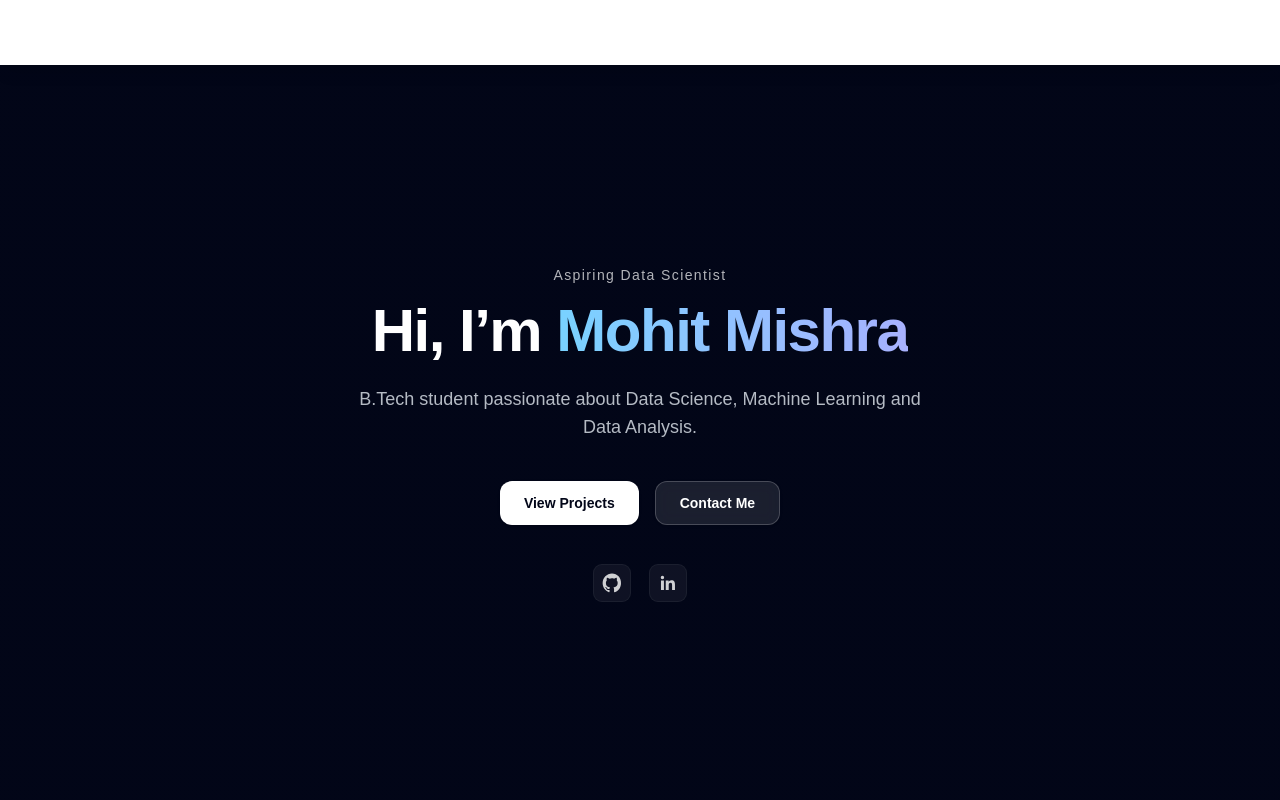
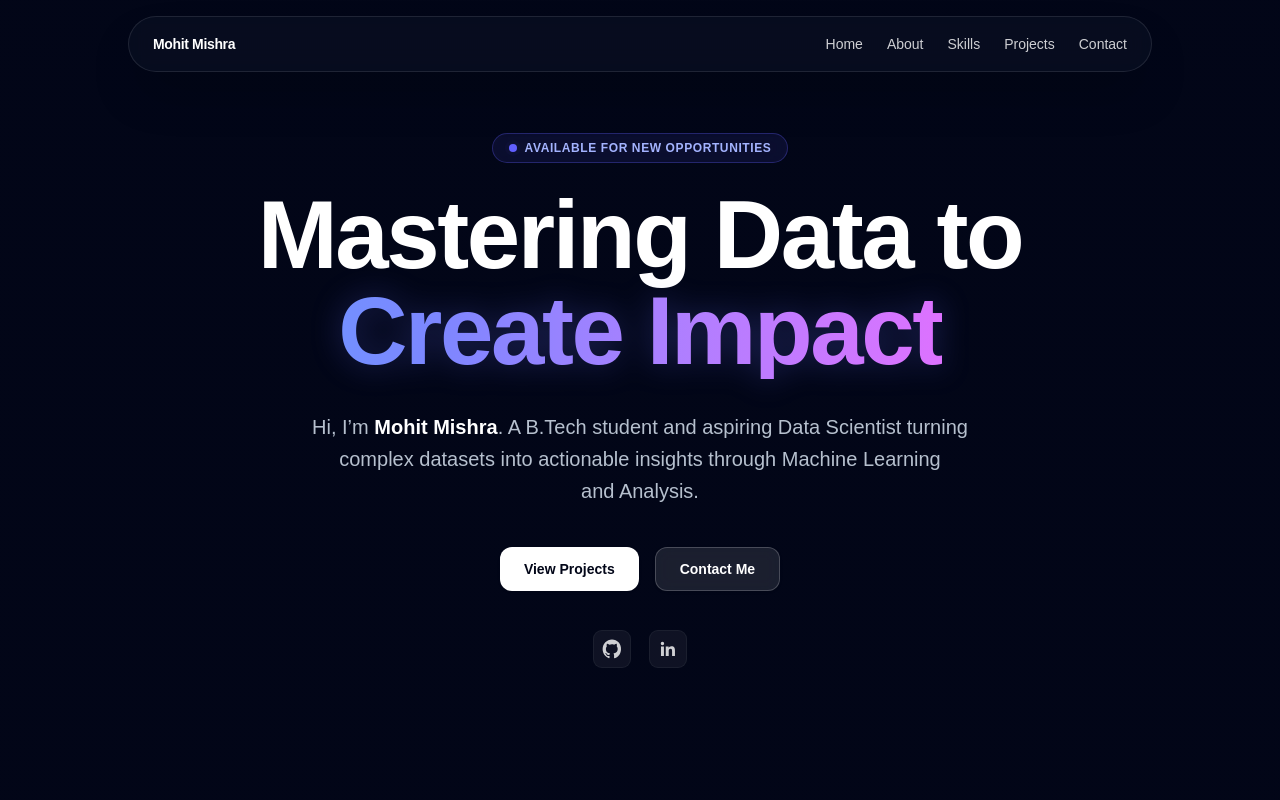
Before and after one commit to mohitmishra8921/portfolio, a Next.js app: page / in a window 1280 px wide. Shown: the top 800 px of the page. Built offline with nearby package versions, Linux system fonts and the light colour scheme.

Commit message:
new upload

```diff
--- a/components/About.jsx
+++ b/components/About.jsx
@@ -1,3 +1,5 @@
+"use client";
+
 import Image from "next/image";
 import { motion } from "framer-motion";
 
--- a/components/Footer.jsx
+++ b/components/Footer.jsx
@@ -1,9 +1,19 @@
+"use client";
+
+import { motion } from "framer-motion";
+
 export default function Footer() {
   const year = new Date().getFullYear();
 
   return (
     <footer className="border-t border-white/10 bg-slate-950 px-4 py-10">
-      <div className="mx-auto flex w-full max-w-6xl flex-col items-center justify-center gap-4 text-center">
+      <motion.div
+        initial={{ opacity: 0, y: 12 }}
+        whileInView={{ opacity: 1, y: 0 }}
+        viewport={{ once: true, amount: 0.2 }}
+        transition={{ duration: 0.6, ease: [0.22, 1, 0.36, 1] }}
+        className="mx-auto flex w-full max-w-6xl flex-col items-center justify-center gap-4 text-center"
+      >
         <div>
           <p className="text-base font-semibold text-white">Mohit Mishra</p>
           <p className="mt-1 text-sm text-slate-300">Aspiring Data Scientist</p>
@@ -48,7 +58,7 @@ export default function Footer() {
         <p className="text-xs text-slate-400">
           © {year} Mohit Mishra. All rights reserved.
         </p>
-      </div>
+      </motion.div>
     </footer>
   );
 }
--- a/components/Hero.jsx
+++ b/components/Hero.jsx
@@ -15,29 +15,56 @@ export default function Hero() {
     () => ({
       background: { color: { value: "transparent" } },
       fullScreen: { enable: false },
-      fpsLimit: 60,
+      fpsLimit: 120,
       detectRetina: true,
       particles: {
-        number: { value: 48, density: { enable: true, area: 900 } },
-        color: { value: ["#7dd3fc", "#a5b4fc", "#f0abfc"] },
-        opacity: { value: 0.35 },
-        size: { value: { min: 1, max: 3 } },
-        move: { enable: true, speed: 0.6, direction: "none", outModes: "out" },
+        number: { value: 80, density: { enable: true, area: 800 } },
+        color: { value: ["#7dd3fc", "#a5b4fc", "#f0abfc", "#6366f1"] },
+        opacity: {
+          value: { min: 0.1, max: 0.5 },
+          animation: {
+            enable: true,
+            speed: 1,
+            minimumValue: 0.1,
+          },
+        },
+        size: {
+          value: { min: 1, max: 3 },
+          animation: {
+            enable: true,
+            speed: 2,
+            minimumValue: 1,
+          },
+        },
+        move: {
+          enable: true,
+          speed: { min: 0.1, max: 1 },
+          direction: "none",
+          random: true,
+          straight: false,
+          outModes: "out",
+        },
         links: {
           enable: true,
-          distance: 140,
+          distance: 150,
           color: "#ffffff",
-          opacity: 0.08,
+          opacity: 0.1,
           width: 1,
+          triangles: {
+            enable: true,
+            opacity: 0.02,
+          },
         },
       },
       interactivity: {
         events: {
-          onHover: { enable: true, mode: "repulse" },
+          onHover: { enable: true, mode: "grab" },
+          onClick: { enable: true, mode: "push" },
           resize: true,
         },
         modes: {
-          repulse: { distance: 120, duration: 0.2 },
+          grab: { distance: 200, links: { opacity: 0.2 } },
+          push: { quantity: 4 },
         },
       },
     }),
@@ -47,13 +74,18 @@ export default function Hero() {
   return (
     <section
       id="home"
-      className="relative flex min-h-[calc(100vh-4rem)] items-center justify-center overflow-hidden px-4"
+      className="relative flex min-h-screen items-center justify-center overflow-hidden px-4"
     >
-      <div className="absolute inset-0 -z-10 bg-gradient-to-b from-slate-950 via-slate-950 to-slate-900" />
+      <div className="absolute inset-0 -z-10 bg-slate-950" />
 
-      <div className="pointer-events-none absolute inset-0 -z-10 opacity-70">
-        <div className="absolute -top-24 left-1/2 h-[30rem] w-[30rem] -translate-x-1/2 rounded-full bg-gradient-to-r from-sky-500/25 via-indigo-500/25 to-fuchsia-500/25 blur-3xl" />
-        <div className="absolute -bottom-28 right-[-6rem] h-[24rem] w-[24rem] rounded-full bg-gradient-to-tr from-emerald-500/15 via-cyan-500/15 to-sky-500/15 blur-3xl" />
+      {/* Background Mesh/Grid Effect */}
+      <div className="absolute inset-0 -z-10 bg-[linear-gradient(to_right,#1e293b_1px,transparent_1px),linear-gradient(to_bottom,#1e293b_1px,transparent_1px)] bg-[size:4rem_4rem] [mask-image:radial-gradient(ellipse_60%_50%_at_50%_0%,#000_70%,transparent_100%)] opacity-20" />
+
+      {/* Radial Glows */}
+      <div className="pointer-events-none absolute inset-0 -z-10 overflow-hidden">
+        <div className="absolute -top-[10%] left-1/2 h-[40rem] w-[40rem] -translate-x-1/2 rounded-full bg-indigo-500/20 blur-[120px]" />
+        <div className="absolute top-[20%] -left-[10%] h-[30rem] w-[30rem] rounded-full bg-sky-500/10 blur-[100px]" />
+        <div className="absolute bottom-[10%] -right-[10%] h-[35rem] w-[35rem] rounded-full bg-fuchsia-500/10 blur-[100px]" />
       </div>
 
       <div className="absolute inset-0 -z-10">
@@ -65,33 +97,39 @@ export default function Hero() {
         animate="show"
         variants={{
           hidden: { opacity: 0 },
-          show: { opacity: 1, transition: { staggerChildren: 0.12 } },
+          show: { opacity: 1, transition: { staggerChildren: 0.15 } },
         }}
-        className="relative mx-auto w-full max-w-4xl text-center"
+        className="relative mx-auto w-full max-w-5xl text-center"
       >
-        <motion.p
-          variants={{ hidden: { y: 14, opacity: 0 }, show: { y: 0, opacity: 1 } }}
-          className="mb-4 text-sm font-medium tracking-widest text-white/70"
+        <motion.div
+          variants={{ hidden: { scale: 0.8, opacity: 0 }, show: { scale: 1, opacity: 1 } }}
+          className="mb-6 inline-flex items-center gap-2 rounded-full border border-indigo-500/30 bg-indigo-500/10 px-4 py-1.5 backdrop-blur-md"
         >
-          Aspiring Data Scientist
-        </motion.p>
+          <span className="relative flex h-2 w-2">
+            <span className="absolute inline-flex h-full w-full animate-ping rounded-full bg-indigo-400 opacity-75"></span>
+            <span className="relative inline-flex h-2 w-2 rounded-full bg-indigo-500"></span>
+          </span>
+          <span className="text-xs font-semibold tracking-wider text-indigo-300 uppercase">
+            Available for new opportunities
+          </span>
+        </motion.div>
 
         <motion.h1
-          variants={{ hidden: { y: 14, opacity: 0 }, show: { y: 0, opacity: 1 } }}
-          className="text-balance text-4xl font-bold tracking-tight text-white sm:text-6xl"
+          variants={{ hidden: { y: 20, opacity: 0 }, show: { y: 0, opacity: 1 } }}
+          className="text-balance text-5xl font-extrabold tracking-tight text-white sm:text-7xl lg:text-8xl"
         >
-          Hi, I’m{" "}
-          <span className="relative inline-block bg-gradient-to-r from-sky-300 via-indigo-300 to-fuchsia-300 bg-[length:200%_200%] bg-clip-text text-transparent animate-[gradientShift_6s_ease-in-out_infinite]">
-            Mohit Mishra
+          Mastering Data to <br />
+          <span className="relative inline-block bg-gradient-to-r from-sky-400 via-indigo-400 to-fuchsia-400 bg-[length:200%_200%] bg-clip-text text-transparent animate-[gradientShift_4s_ease-in-out_infinite] drop-shadow-[0_0_15px_rgba(99,102,241,0.3)]">
+            Create Impact
           </span>
         </motion.h1>
 
         <motion.p
-          variants={{ hidden: { y: 14, opacity: 0 }, show: { y: 0, opacity: 1 } }}
-          className="mx-auto mt-6 max-w-2xl text-pretty text-base leading-7 text-slate-200/80 sm:text-lg"
+          variants={{ hidden: { y: 20, opacity: 0 }, show: { y: 0, opacity: 1 } }}
+          className="mx-auto mt-8 max-w-2xl text-pretty text-lg leading-8 text-slate-300/90 sm:text-xl"
         >
-          B.Tech student passionate about Data Science, Machine Learning and Data
-          Analysis.
+          Hi, I’m <span className="font-semibold text-white">Mohit Mishra</span>.
+          A B.Tech student and aspiring Data Scientist turning complex datasets into actionable insights through Machine Learning and Analysis.
         </motion.p>
 
         <motion.div
--- a/components/Navbar.jsx
+++ b/components/Navbar.jsx
@@ -66,17 +66,16 @@ export default function Navbar() {
 
   return (
     <motion.header
-      initial={{ y: -24, opacity: 0 }}
+      initial={{ y: -100 }}
       animate={{ y: 0, opacity: 1 }}
-      transition={{ duration: 0.6, ease: [0.22, 1, 0.36, 1] }}
-      className="sticky top-0 z-50"
+      transition={{ duration: 0.8, ease: [0.22, 1, 0.36, 1] }}
+      className="fixed top-0 left-0 right-0 z-50 flex justify-center p-4"
     >
-      <div className="border-b border-white/20 bg-white/10 shadow-lg shadow-black/10 backdrop-blur-lg">
-        <nav className="mx-auto flex h-16 max-w-6xl items-center justify-between px-4 sm:px-6">
+      <nav className="relative flex h-14 w-full max-w-5xl items-center justify-between rounded-full border border-white/10 bg-slate-900/40 px-6 shadow-2xl backdrop-blur-md">
           <Link
             href="/"
             onClick={(e) => handleAnchorClick(e, "#home")}
-            className="select-none text-base font-semibold tracking-tight text-white"
+            className="select-none text-sm font-bold tracking-tight text-white"
             aria-label="Go to home"
           >
             Mohit Mishra
@@ -84,7 +83,7 @@ export default function Navbar() {
 
           <div className="hidden items-center md:flex">
             <NavLinks
-              className="flex items-center gap-8"
+              className="flex items-center gap-6"
               onAnchorClick={handleAnchorClick}
             />
           </div>
@@ -120,7 +119,6 @@ export default function Navbar() {
               )}
             </svg>
           </button>
-        </nav>
 
         <AnimatePresence>
           {mobileOpen ? (
@@ -129,28 +127,25 @@ export default function Navbar() {
               initial={{ height: 0, opacity: 0 }}
               animate={{ height: "auto", opacity: 1 }}
               exit={{ height: 0, opacity: 0 }}
-              transition={{ duration: 0.25 }}
-              className="md:hidden"
+              transition={{ duration: 0.3 }}
+              className="absolute top-full left-0 right-0 mt-4 px-2 md:hidden"
             >
-              <div className="mx-auto max-w-6xl px-4 pb-4 sm:px-6">
               <motion.div
-                  initial={{ y: -8, opacity: 0 }}
-                  animate={{ y: 0, opacity: 1 }}
-                  exit={{ y: -8, opacity: 0 }}
-                  transition={{ duration: 0.25 }}
-                  className="rounded-2xl border border-white/20 bg-white/10 p-4 shadow-lg shadow-black/10 backdrop-blur-lg"
+                initial={{ scale: 0.95, opacity: 0 }}
+                animate={{ scale: 1, opacity: 1 }}
+                exit={{ scale: 0.95, opacity: 0 }}
+                className="rounded-3xl border border-white/10 bg-slate-900/90 p-6 shadow-2xl backdrop-blur-xl"
               >
                 <NavLinks
-                    className="flex flex-col gap-4"
+                  className="flex flex-col gap-6"
                   onItemClick={() => setMobileOpen(false)}
                   onAnchorClick={handleAnchorClick}
                 />
               </motion.div>
-              </div>
             </motion.div>
           ) : null}
         </AnimatePresence>
-      </div>
+      </nav>
     </motion.header>
   );
 }
```
Also changed, not shown: components/Contact.jsx (+17 -4 lines), components/Journey.jsx (+19 -4 lines), components/Projects.jsx (+19 -4 lines), components/Skills.jsx (+20 -4 lines). Lines whose indentation alone changed are shown as unchanged.
